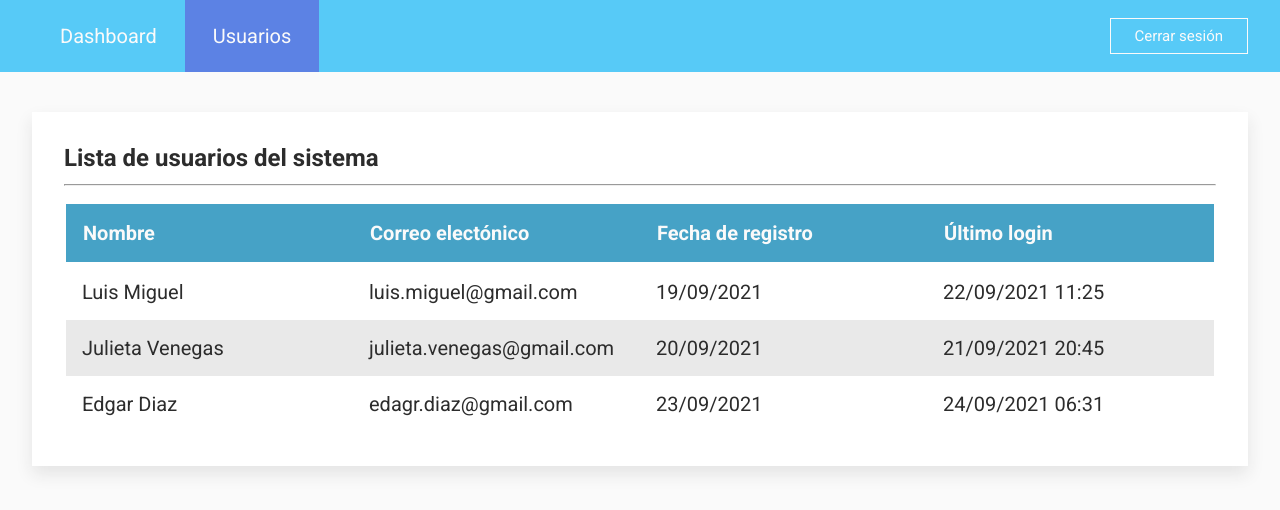
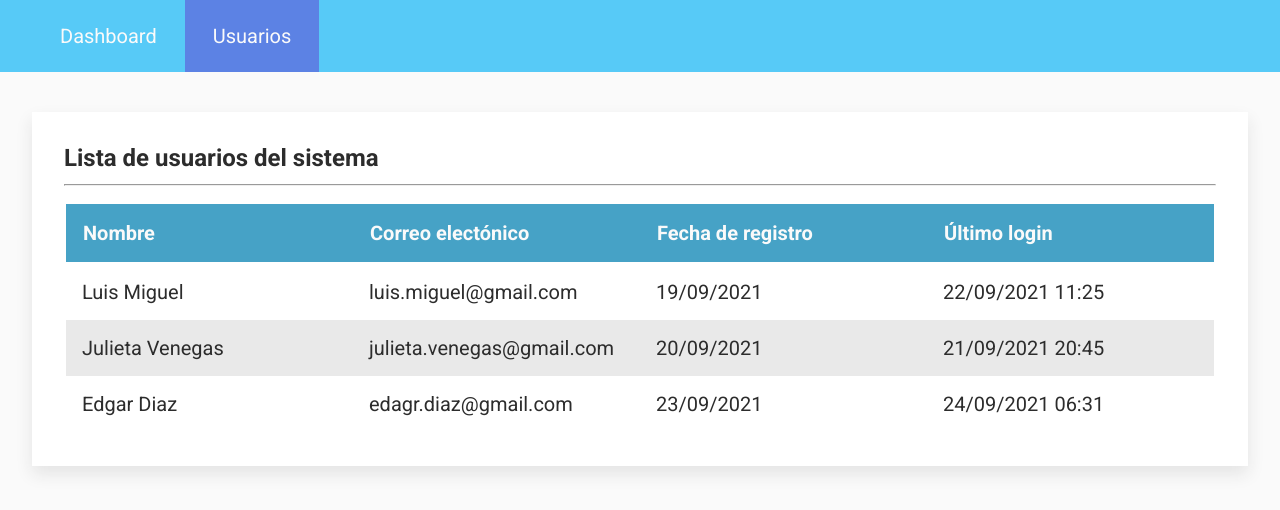
Before and after one commit to ediazjz/bwl-test, a Next.js app: page /users in a window 1280 px wide. Shown: the top 510 px of the page. Built offline with nearby package versions, Linux system fonts and the light colour scheme; no server answers.

Commit message:
Add LogOut Button to Layout

```diff
--- a/components/Layout.jsx
+++ b/components/Layout.jsx
@@ -3,10 +3,13 @@ import { useRouter } from 'next/router'
 
 import PropTypes from 'prop-types'
 
+import { useAuth } from "../components"
+import { auth } from '../lib/firebase'
 import styles from '../styles/Layout.module.css'
 
 export const Layout = ({ children }) => {
   const router = useRouter()
+  const { currentUser } = useAuth()
 
   return (
     <>
@@ -33,9 +36,11 @@ export const Layout = ({ children }) => {
           </nav>
 
           <div>
-            <button className={`btn btn--outline ${styles.logout}`}>
-              Cerrar sesión
-            </button>
+            {currentUser && (
+              <button className={`btn btn--outline ${styles.logout}`} onClick={() => {auth.signOut(); router.push("/")}}>
+                Cerrar sesión
+              </button>
+            )}
           </div>
         </header>
       }
```
